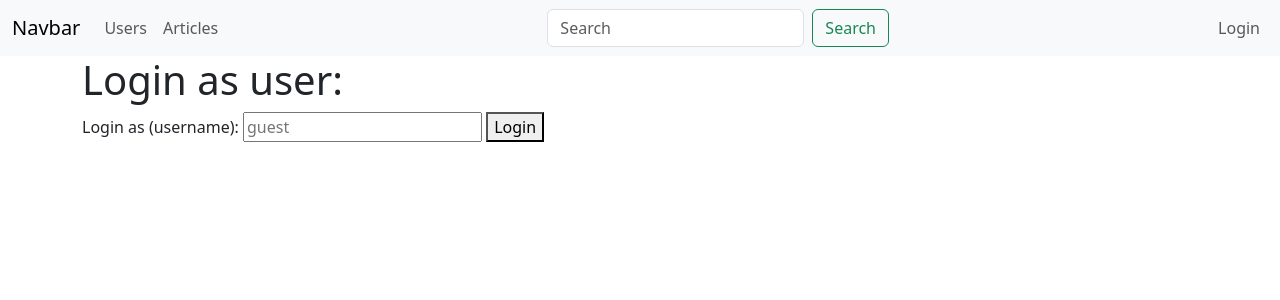
After one commit to VladimirGrebenev/flaskBlog, a Flask app: page /auth/login/ in a window 1280 px wide. The commit adds this page. Shown: the top 300 px of the page. Run offline with Flask 3, Linux system fonts and the light colour scheme; some libraries are stand-ins or nearby versions.

Commit message:
login auth need to fix

```diff
--- a/blog/app.py
+++ b/blog/app.py
@@ -2,6 +2,7 @@ from flask import Flask
 from blog.user.views import user
 from blog.articles.views import articles
 from blog.models.database import db
+from blog.auth.views import login_manager, auth_app
 
 
 def create_app() -> Flask:
@@ -10,8 +11,12 @@ def create_app() -> Flask:
     app.config["SQLALCHEMY_DATABASE_URI"] = "sqlite:////tmp/blog.db"
     app.config["SQLALCHEMY_TRACK_MODIFICATIONS"] = False
     db.init_app(app)
+    app.config["SECRET_KEY"] = "abcdefg123456"
+    login_manager.init_app(app)
     return app
+
 
 def register_blueprint(app: Flask):
     app.register_blueprint(user)
     app.register_blueprint(articles)
+    app.register_blueprint(auth_app, url_prefix="/auth")
--- a/blog/auth/views.py
+++ b/blog/auth/views.py
@@ -2,3 +2,48 @@ from flask import Blueprint, render_template, request, redirect, url_for
 from flask_login import LoginManager, login_user, logout_user, login_required
 
 from blog.models import User
+
+auth_app = Blueprint('auth_app', __name__)
+
+login_manager = LoginManager()
+login_manager.login_view = 'auth_app.login'
+
+
+@login_manager.user_loader
+def load_user(user_id):
+    return User.query.filter_by(id=user_id).one_or_none()
+
+
+@login_manager.unauthorized_handler
+def unauthorized():
+    return redirect(url_for('auth_app.login'))
+
+
+__all__ = [
+    'login_manager',
+    'auth_app',
+]
+
+@auth_app.route("/login/", methods=["GET", "POST"], endpoint="login")
+def login():
+    if request.method == "GET":
+        return render_template("auth/login.html")
+    username = request.form.get("username")
+    if not username:
+        return render_template("auth/login.html", error="username not passed")
+    user = User.query.filter_by(username=username).one_or_none()
+    if user is None:
+        return render_template("auth/login.html", error=f"no user {username!r} found")
+    login_user(user)
+    return redirect(url_for("index"))
+
+@auth_app.route("/logout/", endpoint="logout")
+@login_required
+def logout():
+    logout_user()
+    return redirect(url_for("index"))
+
+@auth_app.route("/secret/")
+@login_required
+def secret_view():
+    return "Super secret data"
--- a/blog/models/user.py
+++ b/blog/models/user.py
@@ -1,7 +1,10 @@
 from sqlalchemy import Column, Integer, String, Boolean
+from flask_login import UserMixin
+
 from blog.models.database import db
 
-class User(db.Model):
+
+class User(db.Model, UserMixin):
     id = Column(Integer, primary_key=True)
     username = Column(String(80), unique=True, nullable=False)
     email = Column(String(255), unique=True, nullable=False)
--- /dev/null
+++ b/blog/templates/auth/login.html
@@ -0,0 +1,23 @@
+{% extends 'base.html' %}
+{% block title %}
+    Login as
+{% endblock %}
+{% block body %}
+    <h1>Login as user:</h1>
+    {% if error %}
+        <div class="alert alert-danger" role="alert">
+            {{ error }}
+        </div>
+    {% endif %}
+    <form method="post">
+        <label for="input-username">Login as (username):</label>
+        <input
+                id="input-username"
+                type="text"
+                name="username"
+                placeholder="guest"
+                required
+        >
+        <button type="submit">Login</button>
+    </form>
+{% endblock %}
--- a/blog/templates/navbar.html
+++ b/blog/templates/navbar.html
@@ -1,7 +1,8 @@
 <nav class="navbar navbar-expand-lg bg-body-tertiary">
     <div class="container-fluid">
         <a class="navbar-brand" href="#">Navbar</a>
-    <button class="navbar-toggler" type="button" data-bs-toggle="collapse" data-bs-target="#navbarSupportedContent" aria-controls="navbarSupportedContent" aria-expanded="false" aria-label="Toggle navigation">
+        <button class="navbar-toggler" type="button" data-bs-toggle="collapse" data-bs-target="#navbarSupportedContent"
+                aria-controls="navbarSupportedContent" aria-expanded="false" aria-label="Toggle navigation">
             <span class="navbar-toggler-icon"></span>
         </button>
         <div class="collapse navbar-collapse" id="navbarSupportedContent">
@@ -17,6 +18,16 @@
                 <input class="form-control me-2" type="search" placeholder="Search" aria-label="Search">
                 <button class="btn btn-outline-success" type="submit">Search</button>
             </form>
+            <div class="navbar-nav ms-auto">
+                {% if current_user.is_authenticated %}
+                    <a class="nav-link" href="{{ url_for('logout') }}">Logout</a>
+                {% else %}
+                    <a href="{{ url_for('login') }}"
+                       class="nav-link {% if request.endpoint == 'login' -%}active{%- endif %}">
+                        Login
+                    </a>
+                {% endif %}
+            </div>
         </div>
     </div>
 </nav>
```
Also changed, not shown: blog/templates/index.html (added, +17 -0 lines). Lines whose indentation alone changed are shown as unchanged.
